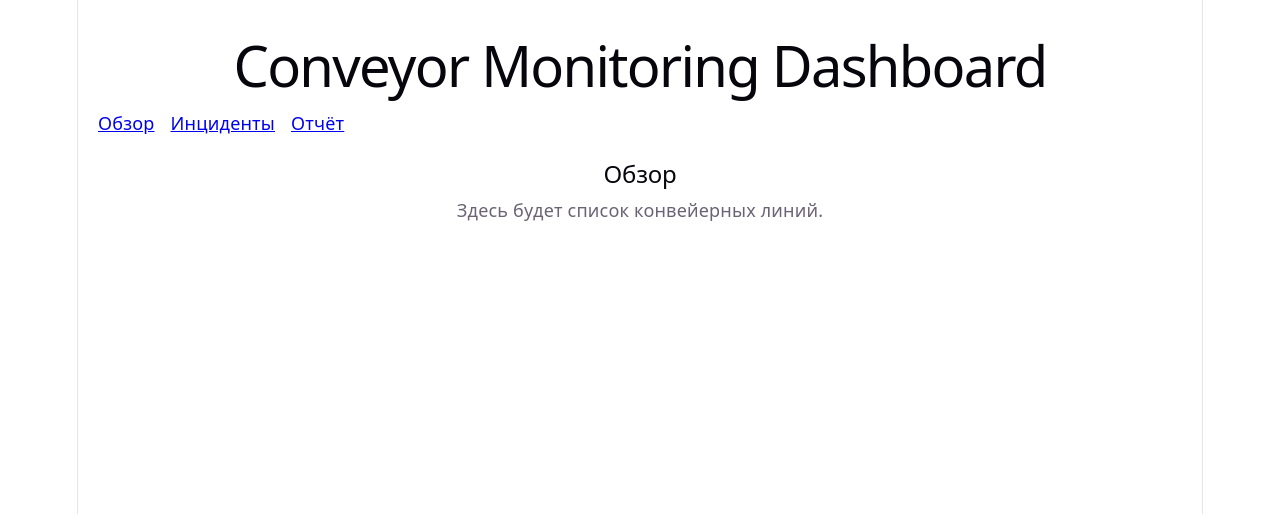
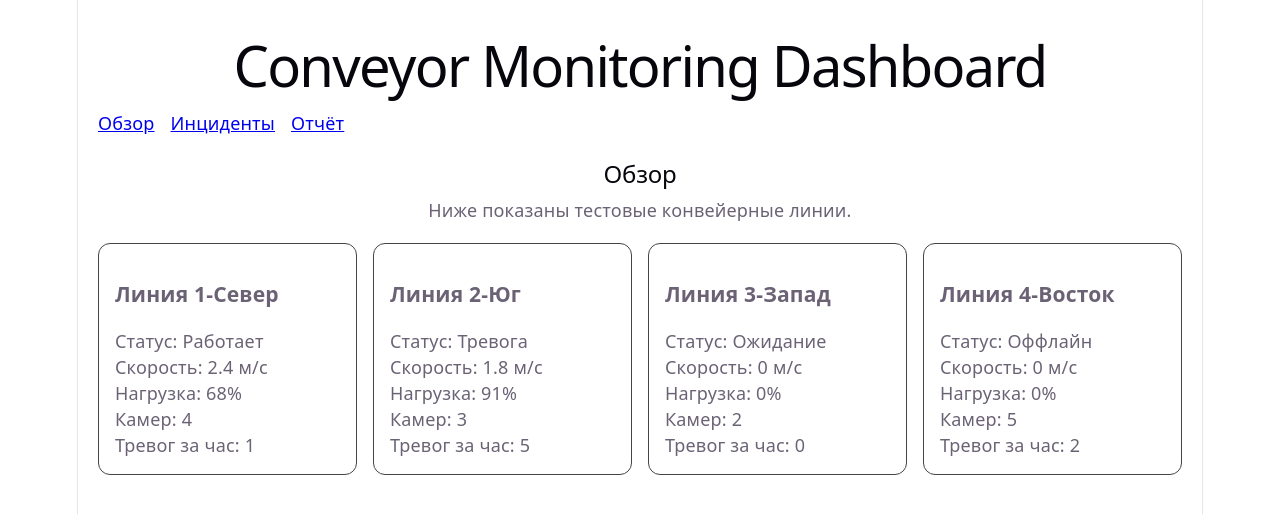
Before and after one commit to Serjik1661/practice-case-conveyor-monitoring-dashboard-frontend, a React (Vite) app: page / in a window 1280 px wide. Shown: the top 514 px of the page. Built offline with nearby package versions, Linux system fonts and the light colour scheme.

Commit message:
feat: add mock conveyor lines to overview page

```diff
--- /dev/null
+++ b/src/mocks/fixtures.ts
@@ -0,0 +1,40 @@
+import type { ConveyorLine } from '../shared/types'
+
+export const conveyorLines: ConveyorLine[] = [
+    {
+        id: 'line-1',
+        name: 'Линия 1-Север',
+        status: 'active',
+        speed: 2.4,
+        load: 68,
+        cameraCount: 4,
+        alertsLastHour: 1,
+    },
+    {
+        id: 'line-2',
+        name: 'Линия 2-Юг',
+        status: 'alarm',
+        speed: 1.8,
+        load: 91,
+        cameraCount: 3,
+        alertsLastHour: 5,
+    },
+    {
+        id: 'line-3',
+        name: 'Линия 3-Запад',
+        status: 'idle',
+        speed: 0,
+        load: 0,
+        cameraCount: 2,
+        alertsLastHour: 0,
+    },
+    {
+        id: 'line-4',
+        name: 'Линия 4-Восток',
+        status: 'offline',
+        speed: 0,
+        load: 0,
+        cameraCount: 5,
+        alertsLastHour: 2,
+    },
+]
--- a/src/pages/OverviewPage.tsx
+++ b/src/pages/OverviewPage.tsx
@@ -1,10 +1,48 @@
+import type { ConveyorLine } from '../shared/types/index'
+import { conveyorLines } from '../mocks/fixtures'
+
+const statusLabels: Record<ConveyorLine['status'], string> = {
+  active: 'Работает',
+  alarm: 'Тревога',
+  idle: 'Ожидание',
+  offline: 'Оффлайн',
+}
+
 function OverviewPage() {
-    return (
-        <div>
-            <h2>Обзор</h2>
-            <p>Здесь будет список конвейерных линий.</p>
-        </div>
-    )
+  return (
+    <div>
+      <h2>Обзор</h2>
+      <p>Ниже показаны тестовые конвейерные линии.</p>
+
+      <div
+        style={{
+          display: 'grid',
+          gridTemplateColumns: 'repeat(auto-fit, minmax(240px, 1fr))',
+          gap: '16px',
+          marginTop: '20px',
+        }}
+      >
+        {conveyorLines.map((line) => (
+          <div
+            key={line.id}
+            style={{
+              border: '1px solid #444',
+              borderRadius: '12px',
+              padding: '16px',
+              textAlign: 'left',
+            }}
+          >
+            <h3>{line.name}</h3>
+            <p>Статус: {statusLabels[line.status]}</p>
+            <p>Скорость: {line.speed} м/с</p>
+            <p>Нагрузка: {line.load}%</p>
+            <p>Камер: {line.cameraCount}</p>
+            <p>Тревог за час: {line.alertsLastHour}</p>
+          </div>
+        ))}
+      </div>
+    </div>
+  )
 }
 
 export default OverviewPage
```
Also changed, not shown: src/shared/types/index.ts (+42 -1 lines).
